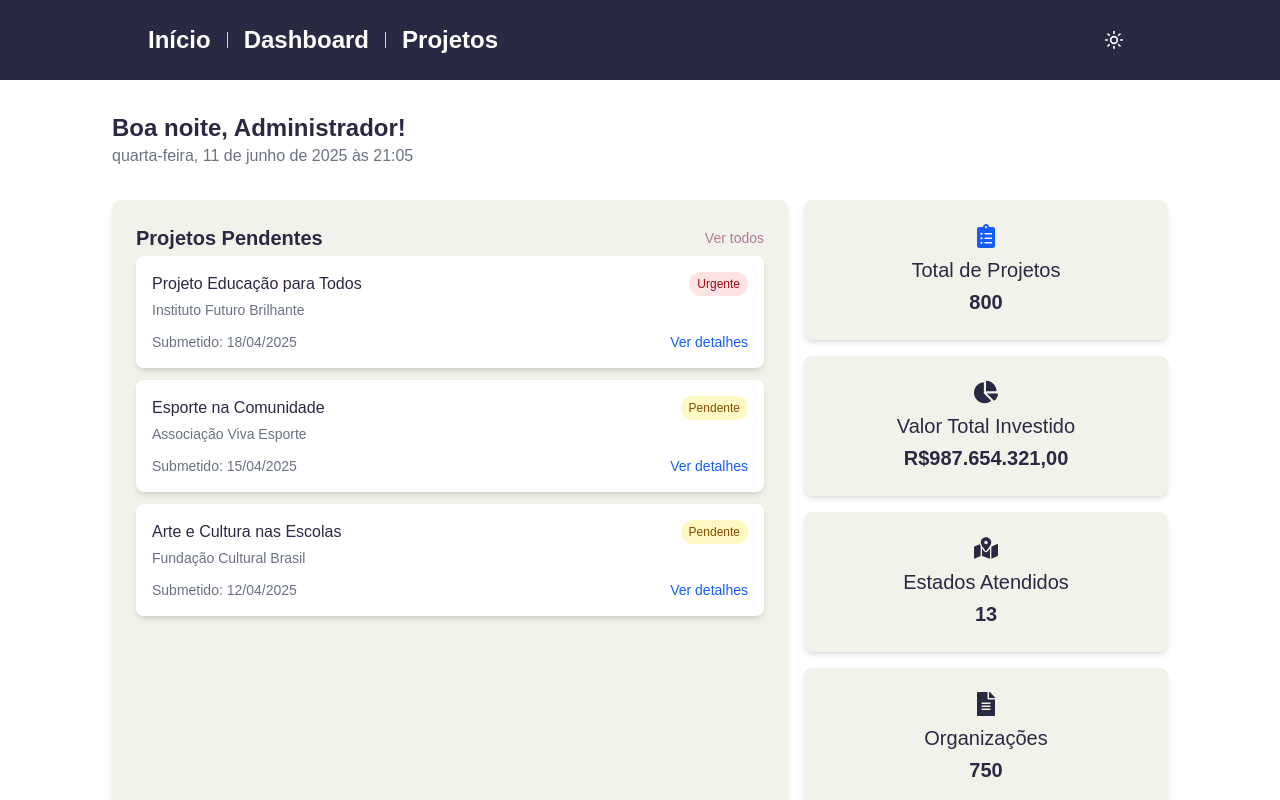
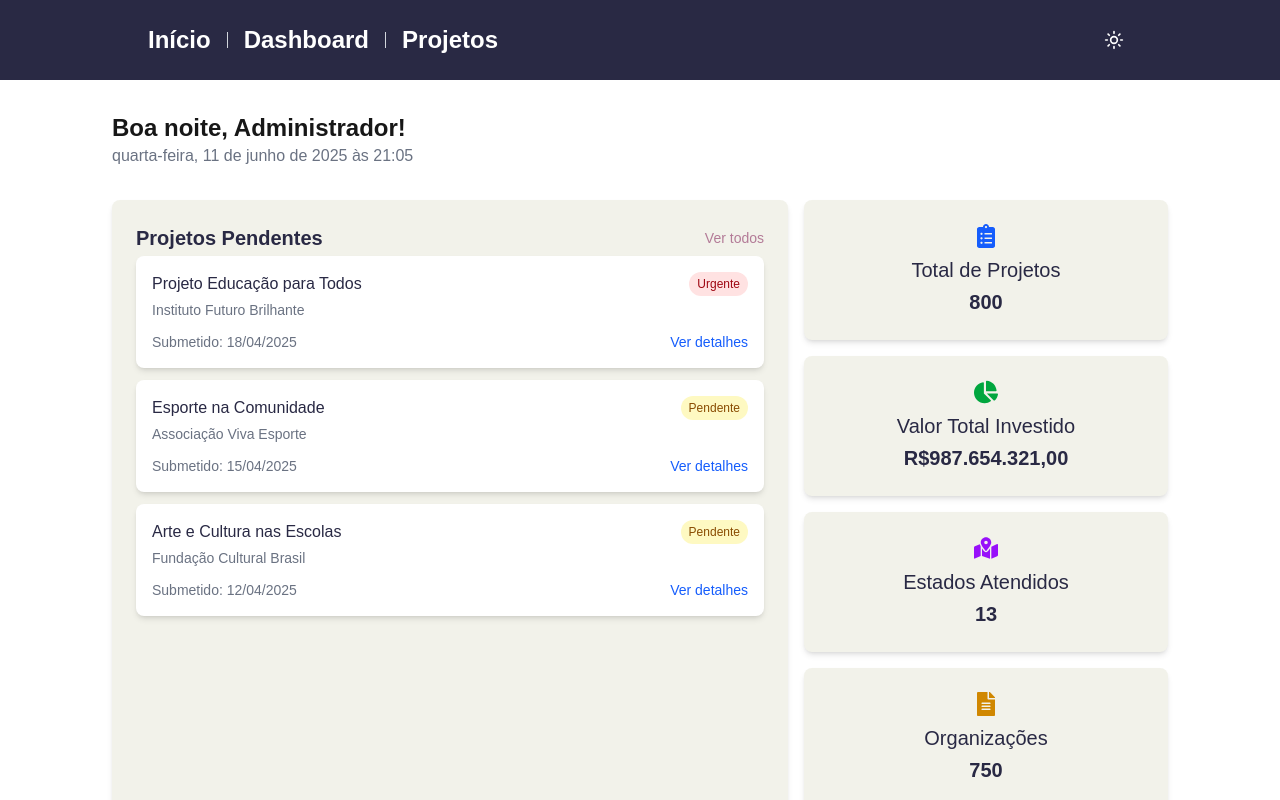
Before and after one commit to Conpec-Projetos/prj-fundacao-csn, a Next.js app: page / in a window 1280 px wide. Shown: the top 800 px of the page. Built offline with nearby package versions, Linux system fonts and the light colour scheme.

Commit message:
Feat: started implementation of dark mode on the admin home page

```diff
--- a/src/app/globals.css
+++ b/src/app/globals.css
@@ -6,7 +6,13 @@
   --foreground: #171717;
 }
 .dark header {
-  @apply bg-slate-600 text-white;
+  @apply bg-blue-fcsn2;
+}
+.dark footer {
+  @apply bg-blue-fcsn2;
+}
+.dark {
+  @apply bg-blue-fcsn text-white-off;
 }
 
 @theme inline {
@@ -15,6 +21,9 @@
   --color-white-off: #f2f2ea;
   --color-red-fcsn: #b15265;
   --color-blue-fcsn: #292944;
+  --color-blue-fcsn2: #3E3E57;
+  --color-blue-fcsn3: #515168;
+  --color-purple-light: #EDE0E6;
   --color-pink-fcsn: #b37b97;
   --color-yellow-fcsn: #f0b404;
   --font-sans: var(--font-geist-sans);
--- a/src/app/page.tsx
+++ b/src/app/page.tsx
@@ -12,14 +12,21 @@ interface MetricCardProps {
   title: string;
   value: string;
   icon: React.ReactNode;
-  color: string;
+  color: 'blue' | 'green' | 'purple' | 'yellow';
+}
+
+const colorMap = {
+  blue: 'text-blue-600',
+  green: 'text-green-600',
+  purple: 'text-purple-600',
+  yellow: 'text-yellow-600',
 }
 
 const MetricCard: React.FC<MetricCardProps> = ({ title, value, icon, color }) => (
   <div className="bg-white-off rounded-lg shadow-md p-6 flex flex-col items-center justify-center h-full">
-    <div className={`text-${color} text-2xl mb-2`}>{icon}</div>
+    <div className={`${colorMap[color]} text-2xl mb-2`}>{icon}</div>
     <h3 className="text-lg md:text-xl text-blue-fcsn font-medium mb-1 text-center sm:whitespace-nowrap">{title}</h3>
-    <p className="text-md md:text-xl whitespace-nowrap font-bold">{value}</p>
+    <p className="text-md md:text-xl whitespace-nowrap font-bold text-blue-fcsn">{value}</p>
   </div>
 );
 
@@ -33,19 +40,19 @@ interface Project {
 }
 
 const PendingProjectCard: React.FC<{ project: Project }> = ({ project }) => (
-  <div className="bg-white rounded-lg shadow-md p-4 mb-3 hover:bg-gray-50 transition-colors">
+  <div className="bg-white dark:bg-blue-fcsn3 rounded-lg shadow-md p-4 mb-3 hover:bg-slate-50 dark:hover:bg-blue-fcsn2 transition-colors">
     <div className="flex justify-between items-center">
-      <h3 className="font-medium text-blue-fcsn">{project.name}</h3>
+      <h3 className="font-medium text-blue-fcsn dark:text-white">{project.name}</h3>
       <span className={`px-2 py-1 rounded-full text-xs ${
         project.status === 'urgent' ? 'bg-red-100 text-red-800' : 'bg-yellow-100 text-yellow-800'
       }`}>
         {project.status === 'urgent' ? 'Urgente' : 'Pendente'}
       </span>
     </div>
-    <p className="text-sm text-gray-500 mt-1">{project.institution}</p>
+    <p className="text-sm text-gray-500 dark:text-gray-400 mt-1">{project.institution}</p>
     <div className="flex justify-between mt-3">
-      <span className="text-sm text-gray-500">Submetido: {project.submittedDate}</span>
-      <Link href={`/projetos/${project.id}`} className="text-sm text-blue-600 hover:underline">
+      <span className="text-sm text-gray-500 dark:text-gray-400">Submetido: {project.submittedDate}</span>
+      <Link href={`/projetos/${project.id}`} className="text-sm text-blue-600 hover:text-blue-700 hover:underline">
         Ver detalhes
       </Link>
     </div>
@@ -93,13 +100,13 @@ export default function AdminHomePage() {
   }, []);
 
   return (
-    <div className={`flex flex-col grow min-h-[90vh] bg-white text-blue-fcsn ${darkMode ? "dark" : ""}`} suppressHydrationWarning={true}>
+    <div className={`flex flex-col grow min-h-[90vh] ${darkMode ? "dark" : ""}`} suppressHydrationWarning={true}>
 
       <main className="flex flex-col gap-8 p-8 flex-1 sm:mx-12 md:mx-20">
         {/* Seção de boas-vindas */}
           <div className="flex justify-between items-center">
             <div>
-              <h1 className="text-xl md:text-2xl font-bold text-blue-fcsn">{greeting}, {userName}!</h1>
+              <h1 className="text-xl md:text-2xl font-bold">{greeting}, {userName}!</h1>
               <p className="text-gray-500">{currentTime}</p>
             </div>
           </div>
@@ -114,7 +121,7 @@ export default function AdminHomePage() {
                   title="Total de Projetos"
                   value="800"
                   icon={<FaClipboardList />}
-                  color="blue-600"
+                  color="blue"
                   />
                 </div>
                 <div className="col-start-2">
@@ -122,7 +129,7 @@ export default function AdminHomePage() {
                   title="Valor Total Investido"
                   value="R$987.654.321,00"
                   icon={<FaChartPie />}
-                  color="green-600"
+                  color="green"
                   />
                 </div>
               </div>
@@ -132,7 +139,7 @@ export default function AdminHomePage() {
                     title="Estados Atendidos"
                     value="13"
                     icon={<FaMapMarkedAlt />}
-                    color="purple-600"
+                    color="purple"
                   />
                 </div>
                 <div className="col-start-2">
@@ -140,7 +147,7 @@ export default function AdminHomePage() {
                     title="Organizações"
                     value="750"
                     icon={<FaFileAlt />}
-                    color="yellow-600"
+                    color="yellow"
                   />
                 </div>
               </div>
@@ -150,7 +157,7 @@ export default function AdminHomePage() {
             <section className="w-full sm:w-[65%] gap-4 order-2 sm:order-1">
               <div className="bg-white-off rounded-lg shadow-md p-6 h-full">
                 <div className="flex justify-between items-center mb-1">
-                  <h2 className="text-xl font-bold text-[#292944]">Projetos Pendentes</h2>
+                  <h2 className="text-xl font-bold text-blue-fcsn">Projetos Pendentes</h2>
                   <Link href="/projetos/pendentes" className="text-sm text-[#b37b97] hover:underline">
                     Ver todos
                   </Link>
```
